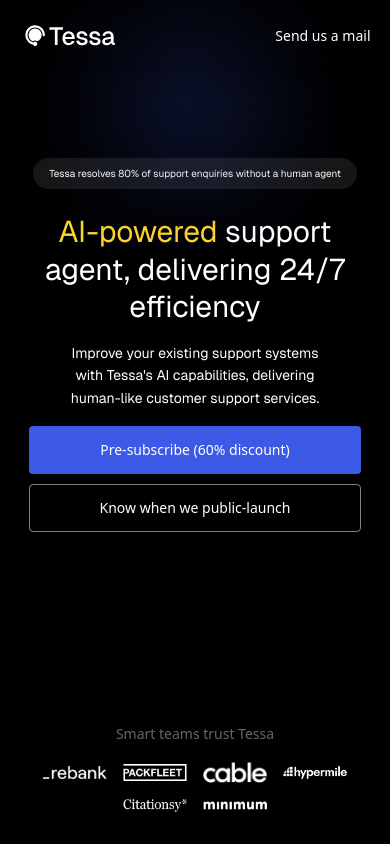
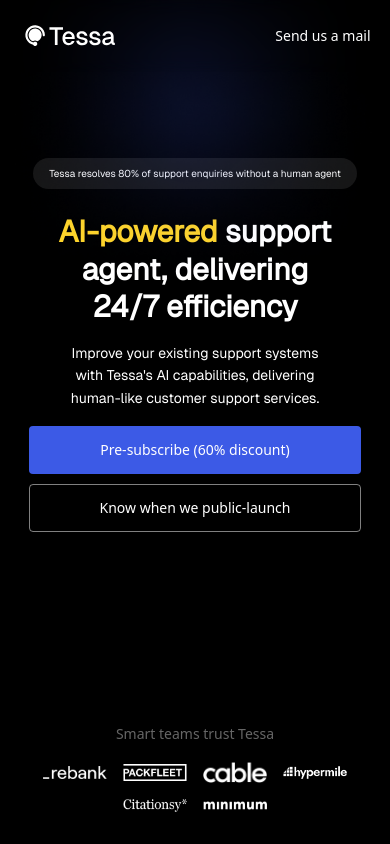
Before and after one commit to Popsabey/tessa-prelauch-webpage, a Next.js app: page / in a window 390 px wide. Shown: the top 844 px of the page. Built offline with nearby package versions, Linux system fonts and the light colour scheme.

Commit message:
Update HeroSection.tsx
Fixed H1 size and arrangement update on responve

```diff
--- a/src/components/common/HeroSection.tsx
+++ b/src/components/common/HeroSection.tsx
@@ -26,8 +26,10 @@ const HeroSection = () => {
                 </div>
 
                 <div className="w-full max-w-[690px] flex flex-col gap-4 sm:gap-7 mt-6">
-                    <h1 className="font-geist-regular font-normal text-3xl sm:text-4xl md:text-5xl lg:text-[56px] leading-tight sm:leading-[67.2px] text-white text-center">
-                        <span className="text-gold1">AI-powered</span> support agent, delivering 24/7 efficiency
+                    <h1 className="font-geist-regular font-bold sm:font-normal text-3xl sm:text-4xl md:text-5xl lg:text-[56px] leading-tight sm:leading-[67.2px] text-white text-center">
+                        <span className="text-gold1">AI-powered</span> support<br />
+                        agent, delivering<br />
+                        24/7 efficiency
                     </h1>
 
                     <p className="text-sm sm:text-base w-[250px] sm:w-[300px] md:w-[400px] lg:w-[500px] font-light font-geist-regular leading-relaxed text-center text-white mx-auto">
```
